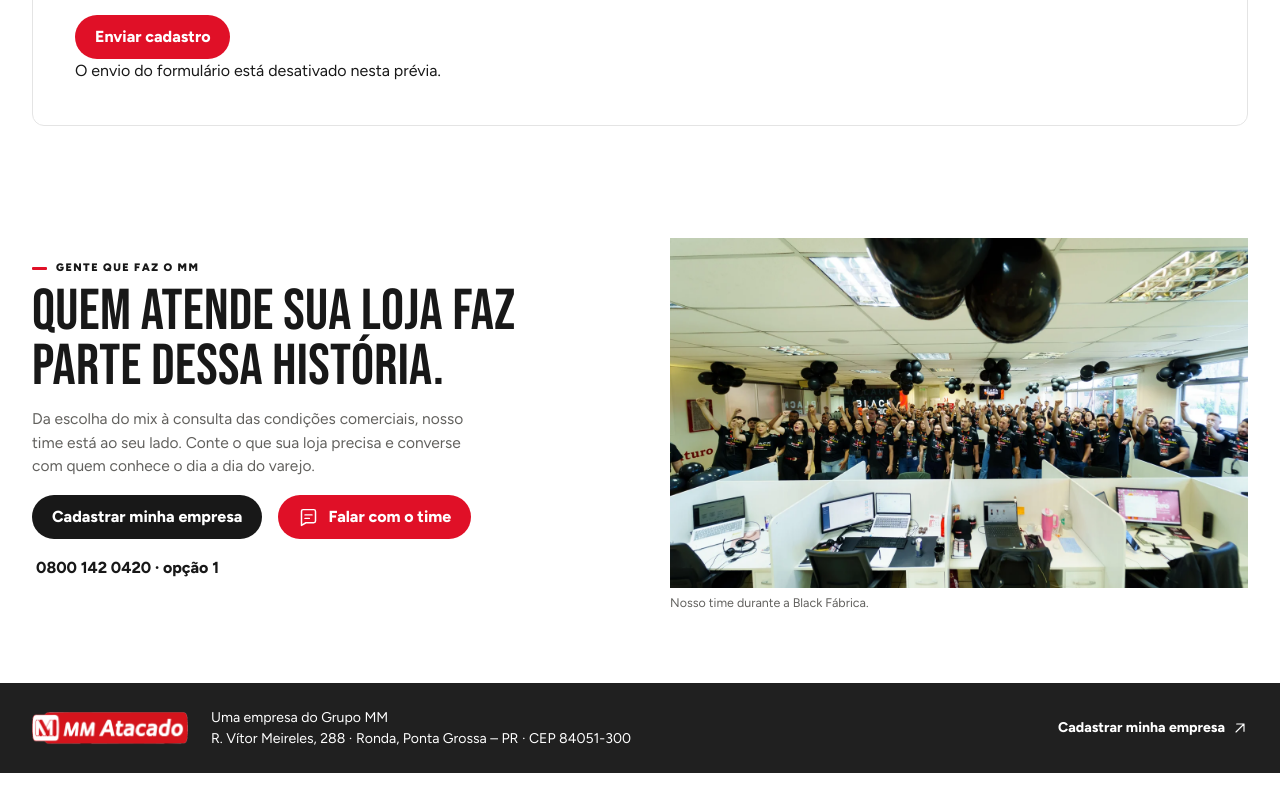
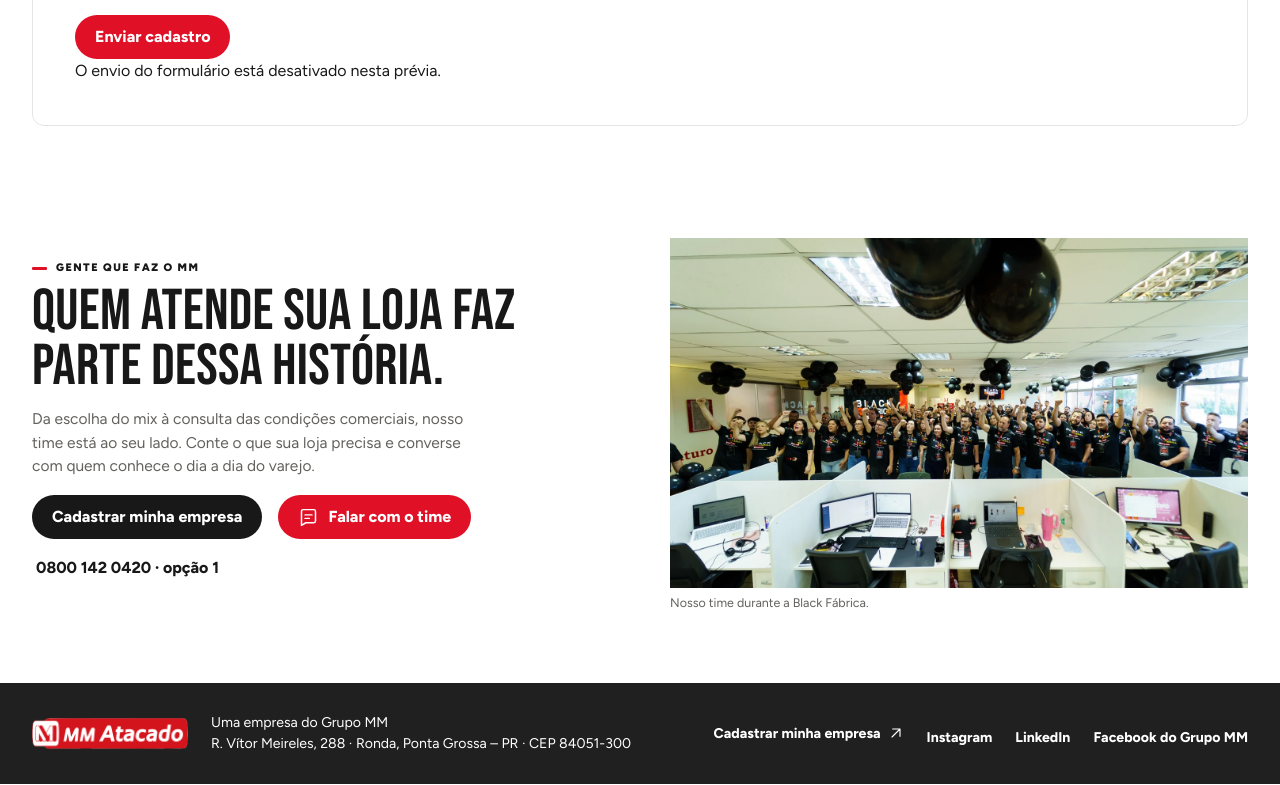
Before and after one commit to furtadoemmanuel-dev/mm-atacado-site, a plain HTML site: page index.html in a window 1280 px wide. Shown: the part 4981-5766 px from the top of the page. Drawn offline with Linux system fonts and the light colour scheme.

Commit message:
Inclui redes sociais no rodapé

```diff
--- a/index.html
+++ b/index.html
@@ -181,8 +181,17 @@
     </div>
   </main>
 
-  <footer class="footer">
-    <div class="container footer-inner"><a class="brand" href="#inicio"><img src="assets/mm-atacado.png" alt="MM Atacado" width="160" height="35"></a><p>Uma empresa do Grupo MM<br>R. Vítor Meireles, 288 · Ronda, Ponta Grossa – PR · CEP 84051-300</p><a href="#cadastro">Cadastrar minha empresa <svg><use href="#i-up"/></svg></a></div>
+  <footer class="footer" id="rodape">
+    <div class="container footer-inner">
+      <a class="brand" href="#inicio"><img src="assets/mm-atacado.png" alt="MM Atacado" width="160" height="35"></a>
+      <p>Uma empresa do Grupo MM<br>R. Vítor Meireles, 288 · Ronda, Ponta Grossa – PR · CEP 84051-300</p>
+      <a href="#cadastro">Cadastrar minha empresa <svg aria-hidden="true"><use href="#i-up"/></svg></a>
+      <nav class="footer-inner" aria-label="Redes sociais">
+        <a class="text-link" href="https://www.instagram.com/mmatacado.oficial/">Instagram</a>
+        <a class="text-link" href="https://www.linkedin.com/company/mm-atacado/">LinkedIn</a>
+        <a class="text-link" href="https://www.facebook.com/grupomercadomoveis/">Facebook do Grupo MM</a>
+      </nav>
+    </div>
   </footer>
   <nav class="mobile-nav" aria-label="Atalhos para celular">
     <a href="#catalogo"><svg><use href="#i-grid"/></svg>Catálogo</a>
```
